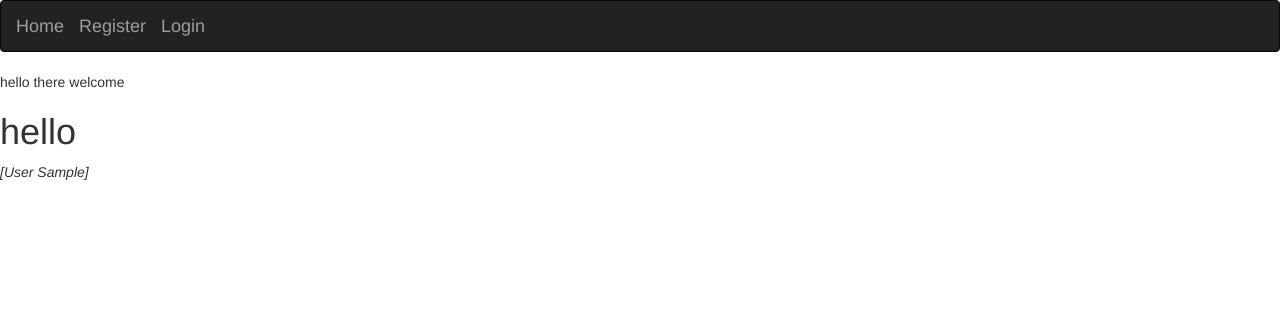
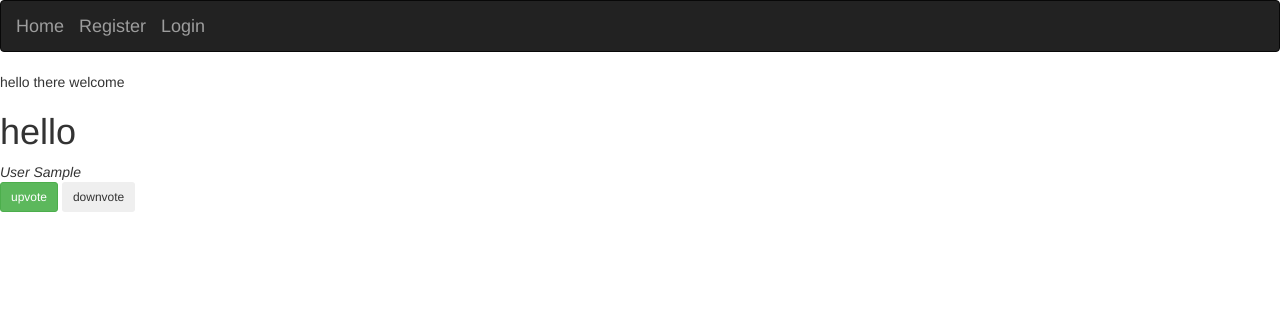
Before and after one commit to eliki-hue/pitch-test, a Flask app: page /display in a window 1280 px wide. Shown: the top 312 px of the page. Run offline with Flask 2, Linux system fonts and the light colour scheme; tables that the repository leaves empty hold one stand-in row (values such as "Sample post"); some libraries are stand-ins or nearby versions.

Commit message:
added upvote and downvote buttons for each quote

```diff
--- a/app/templates/index.html
+++ b/app/templates/index.html
@@ -5,9 +5,16 @@
     <p>hello there welcome</p>
 
     <h1>hello</h1>
+{% for pitch in pitches %}
+<div>
+    <Var>{{pitch}}</Var><br>
 
-    <Var>{{pitches}}</Var>
+<button class="btn btn-sm btn-success" >upvote <i class="fa fa-thumbs-up" id="like"></i></button>
+<button class="btn btn-sm hate" id="hate" >downvote <i class="fa fa-thumbs-down" id="dislike"></i></button>
+
 </div>
 
 
+{% endfor %}
+
 {% endblock %}
```
